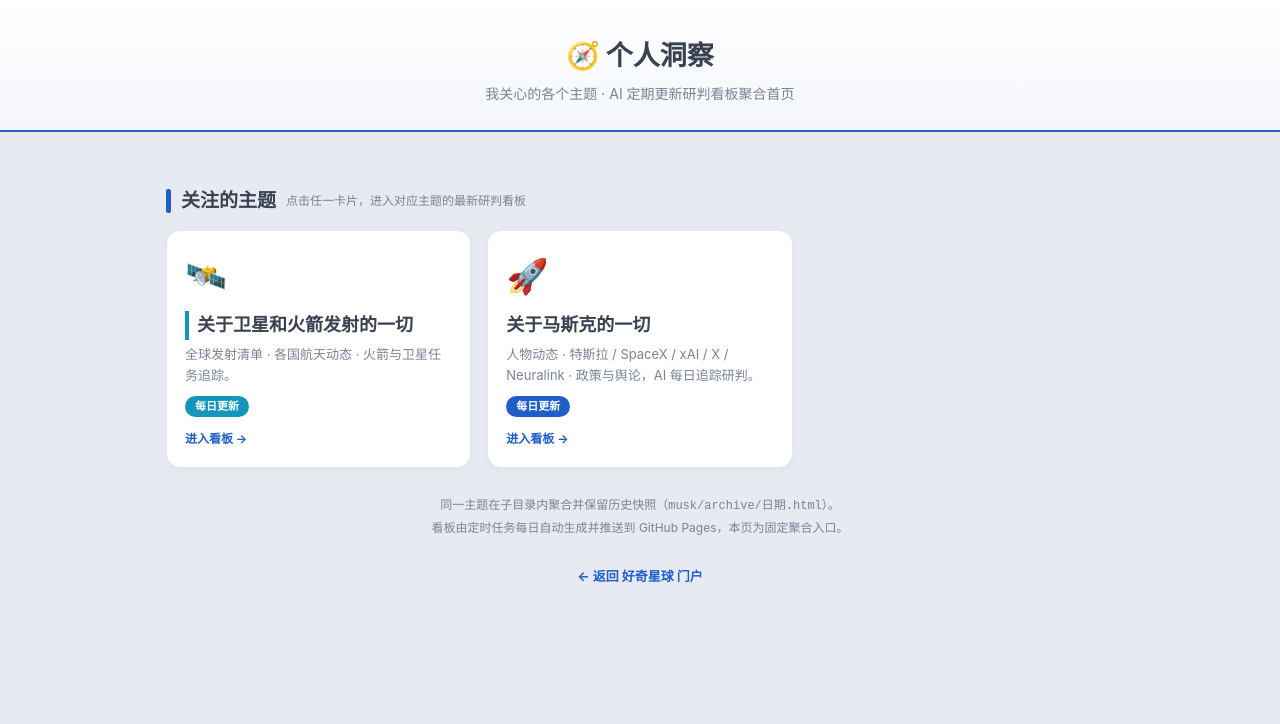
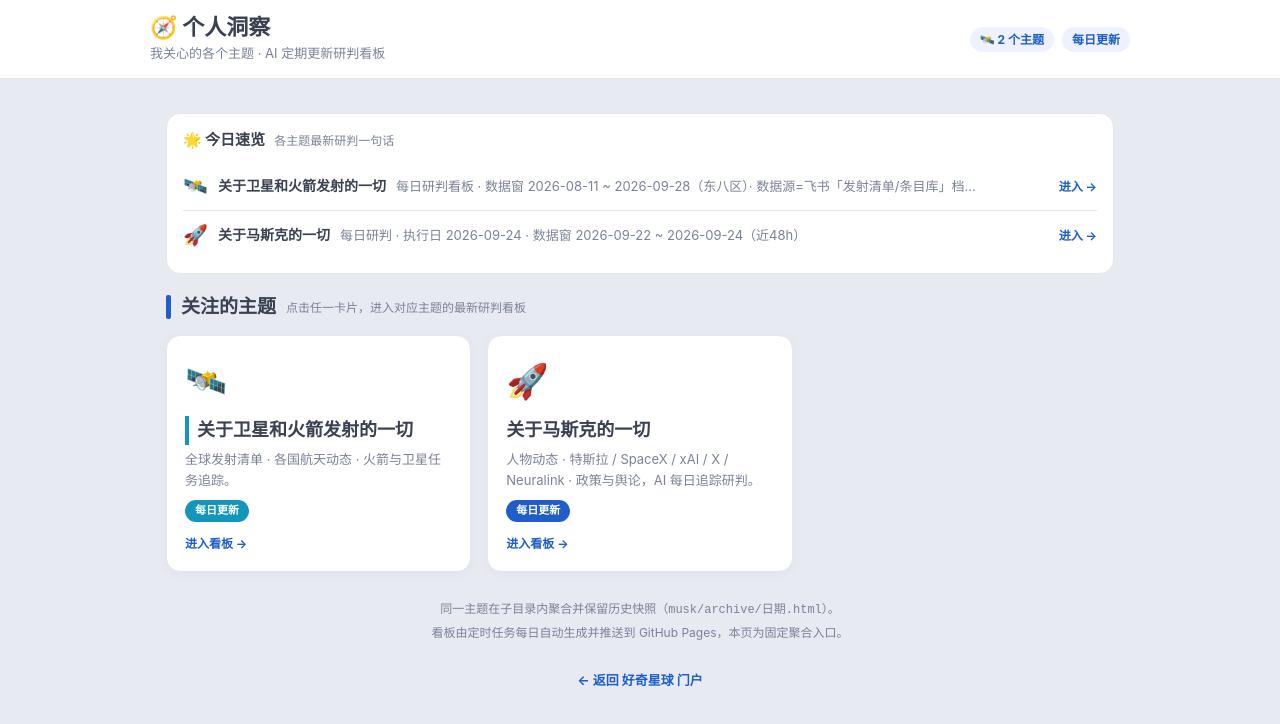
Before and after one commit to i4sorcerer/atlas-march-app, a plain HTML site: page docs/insights/index.html in a window 1280 px wide. Drawn offline with Linux system fonts and the light colour scheme.

Commit message:
个人洞察页：头部压缩为紧凑横栏 + 新增今日速览条（同源抓取兄弟看板一句话研判）

```diff
--- a/docs/insights/index.html
+++ b/docs/insights/index.html
@@ -9,14 +9,30 @@
     --bg:#e8eaf1; --card:#ffffff; --ink:#3a4252; --muted:#7a8296;
     --brand:#1f5ec9; --line:#e3e6ee; --focus:#e0245e; --trend:#8250df;
     --good:#1f9d55; --risk:#d13438; --amber:#e8890c; --tag:#4c7bd0;
+    --accentSoft:#eef2ff;
   }
   *{box-sizing:border-box; margin:0; padding:0;}
   body{background:var(--bg); color:var(--ink); font-family:-apple-system,BlinkMacSystemFont,"PingFang SC","Microsoft YaHei",sans-serif; line-height:1.6;}
-  .head{background:linear-gradient(180deg,#ffffff,#f4f6fb); border-bottom:2px solid var(--brand); padding:34px 20px 24px; text-align:center;}
-  .head h1{font-size:27px; font-weight:800; color:var(--ink);}
-  .head .sub{color:var(--muted); margin-top:6px; font-size:14px;}
-  .wrap{max-width:980px; margin:0 auto; padding:24px 16px 60px;}
-  .sec-head{display:flex; align-items:center; gap:10px; margin:30px 0 14px;}
+  .head{background:#ffffff; border-bottom:1px solid var(--line); padding:14px 20px;}
+  .ht{display:flex; align-items:center; justify-content:space-between; gap:12px; max-width:980px; margin:0 auto; text-align:left;}
+  .ht-l{min-width:0;}
+  .head h1{font-size:22px; font-weight:800; color:var(--ink); line-height:1.2;}
+  .head .sub{color:var(--muted); margin-top:3px; font-size:13px;}
+  .hmeta{display:flex; align-items:center; gap:8px; flex-shrink:0;}
+  .chip{font-size:12px; font-weight:700; color:var(--brand); background:var(--accentSoft); border-radius:999px; padding:3px 10px; white-space:nowrap;}
+  .overview{background:var(--card); border:1px solid var(--line); border-radius:14px; padding:14px 16px; margin-top:16px;}
+  .ov-head{font-size:15px; font-weight:800; margin-bottom:10px;}
+  .ov-note{font-size:12px; font-weight:400; color:var(--muted); margin-left:6px;}
+  .ov-rows{display:block;}
+  .ov-row{display:flex; align-items:center; gap:10px; padding:8px 0; border-top:1px solid var(--line); text-decoration:none; color:inherit;}
+  .ov-row:first-child{border-top:none;}
+  .ov-row:hover .ot{color:var(--brand);}
+  .oe{font-size:20px; flex-shrink:0;}
+  .ot{font-weight:700; font-size:14px; white-space:nowrap; flex-shrink:0;}
+  .ol{flex:1; min-width:0; color:var(--muted); font-size:13px; white-space:nowrap; overflow:hidden; text-overflow:ellipsis;}
+  .og{color:var(--brand); font-size:12px; font-weight:700; white-space:nowrap; flex-shrink:0;}
+  .wrap{max-width:980px; margin:0 auto; padding:18px 16px 60px;}
+  .sec-head{display:flex; align-items:center; gap:10px; margin:18px 0 12px;}
   .sec-head::before{content:""; width:5px; height:24px; background:var(--brand); border-radius:2px;}
   .sec-head h2{font-size:19px; font-weight:800;}
   .sec-head .note{color:var(--muted); font-size:12px; font-weight:400;}
@@ -34,15 +50,46 @@
   .back{margin-top:24px; text-align:center;}
   .back a{color:var(--brand); font-size:13px; text-decoration:none; font-weight:700;}
   .back a:hover{text-decoration:underline;}
+  @media(max-width:640px){
+    .hmeta{display:none;}
+    .ov-row{flex-wrap:wrap; gap:6px 10px;}
+    .ol{order:3; flex-basis:100%;}
+  }
 </style>
 </head>
 <body>
   <header class="head">
-    <h1>🧭 个人洞察</h1>
-    <p class="sub">我关心的各个主题 · AI 定期更新研判看板聚合首页</p>
+    <div class="ht">
+      <div class="ht-l">
+        <h1>🧭 个人洞察</h1>
+        <p class="sub">我关心的各个主题 · AI 定期更新研判看板</p>
+      </div>
+      <div class="hmeta">
+        <span class="chip">🛰️ 2 个主题</span>
+        <span class="chip">每日更新</span>
+      </div>
+    </div>
   </header>
 
   <main class="wrap">
+    <section class="overview">
+      <div class="ov-head">🌟 今日速览 <span class="ov-note">各主题最新研判一句话</span></div>
+      <div class="ov-rows" id="ovRows">
+        <a class="ov-row" href="satellites/index.html">
+          <span class="oe">🛰️</span>
+          <span class="ot">关于卫星和火箭发射的一切</span>
+          <span class="ol" data-src="satellites/index.html">抓取最新研判中…</span>
+          <span class="og">进入 →</span>
+        </a>
+        <a class="ov-row" href="musk/index.html">
+          <span class="oe">🚀</span>
+          <span class="ot">关于马斯克的一切</span>
+          <span class="ol" data-src="musk/index.html">抓取最新研判中…</span>
+          <span class="og">进入 →</span>
+        </a>
+      </div>
+    </section>
+
     <div class="sec-head"><h2>关注的主题</h2><span class="note">点击任一卡片，进入对应主题的最新研判看板</span></div>
     <div class="grid" id="topics">
       <a class="card" href="satellites/index.html" style="--accent:#1296ba">
@@ -70,5 +117,26 @@
       <a href="../portal/index.html">← 返回 好奇星球 门户</a>
     </div>
   </main>
+
+  <script>
+    (function(){
+      var rows = document.querySelectorAll('.ol[data-src]');
+      rows.forEach(function(el){
+        var src = el.getAttribute('data-src');
+        fetch(src, { cache: 'no-store' })
+          .then(function(r){ return r.ok ? r.text() : Promise.reject(); })
+          .then(function(html){
+            var doc = new DOMParser().parseFromString(html, 'text/html');
+            var lead = doc.querySelector('.lead');
+            var sub = doc.querySelector('header .sub');
+            var text = lead ? lead.textContent.trim() : (sub ? sub.textContent.trim() : '');
+            if(text){
+              el.textContent = text.length > 60 ? text.slice(0, 60) + '…' : text;
+            }
+          })
+          .catch(function(){ /* 同源抓取失败时保留初始静态文案 */ });
+      });
+    })();
+  </script>
 </body>
 </html>
```
